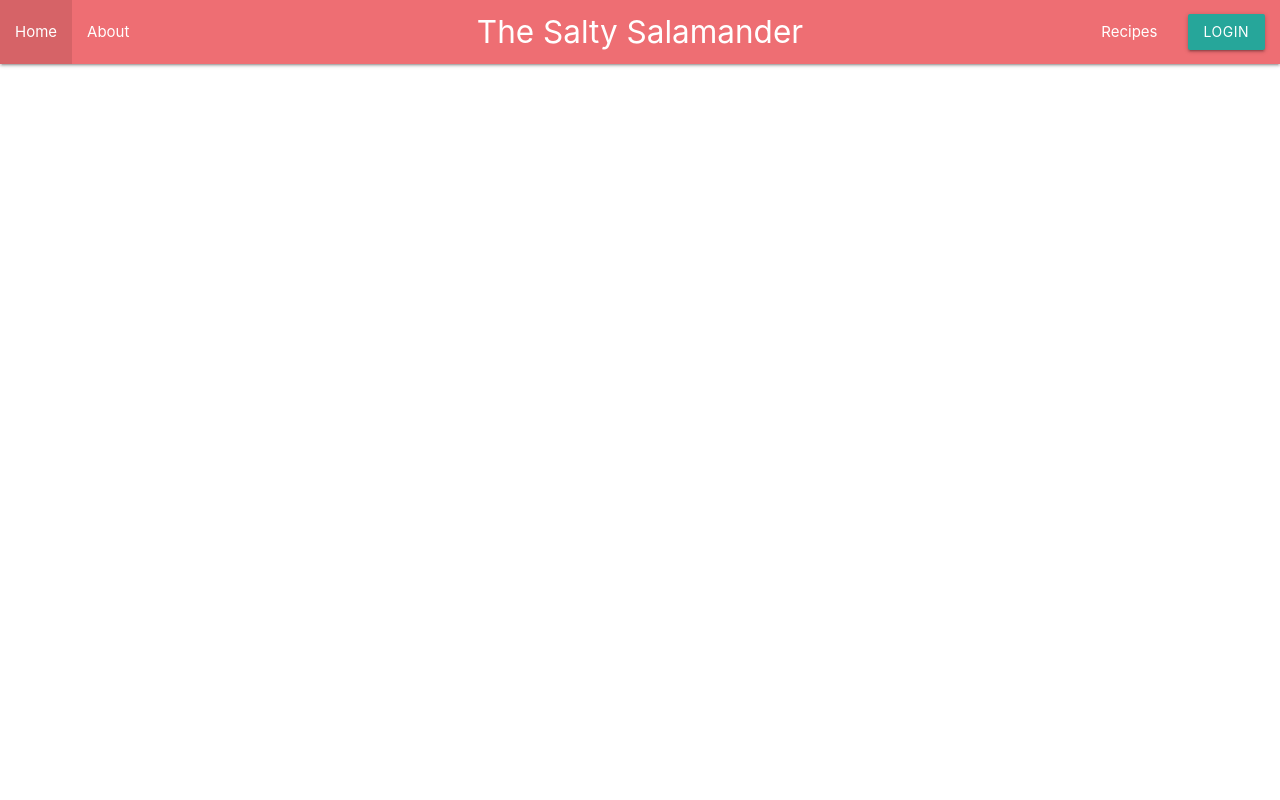
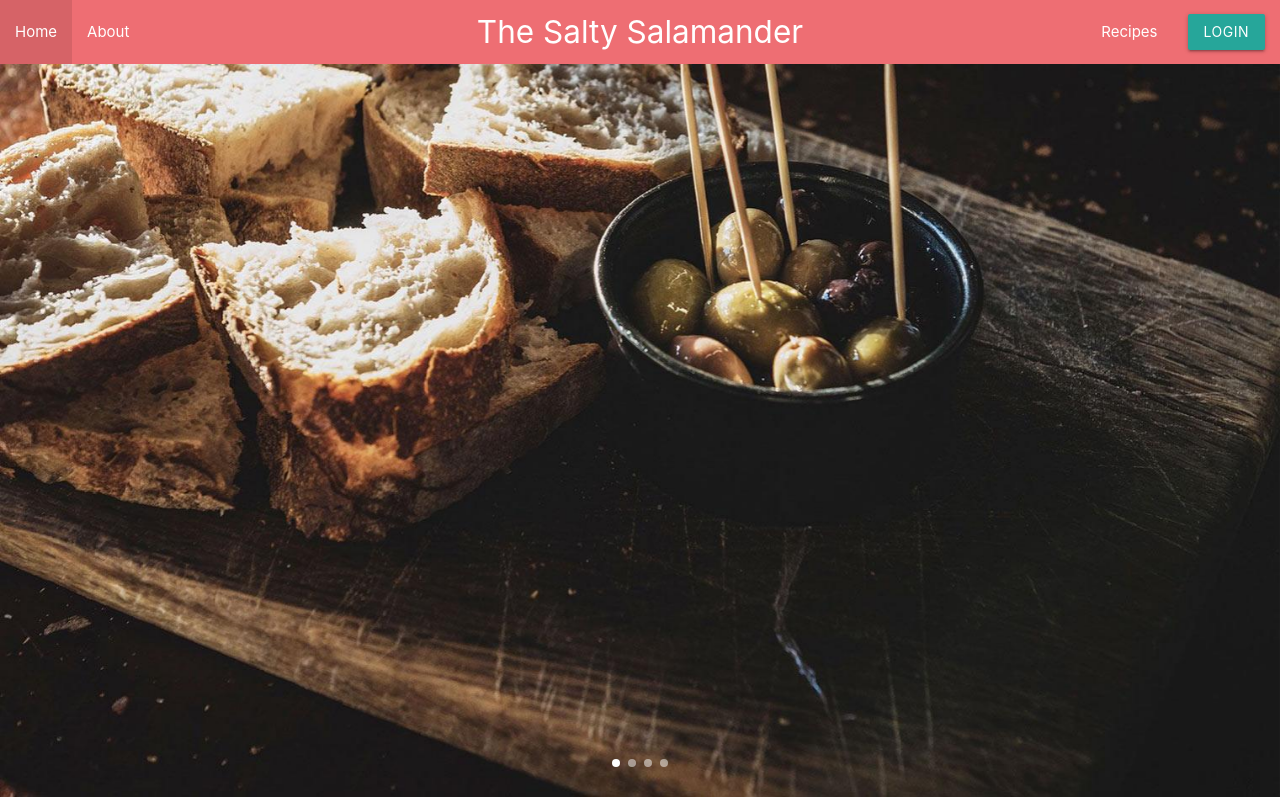
Before and after one commit to sps992/ms3-salty_salamander, a Flask app: page / in a window 1280 px wide. Run offline with Flask 2, Linux system fonts and the light colour scheme; some libraries are stand-ins or nearby versions.

Commit message:
Added materialize carousel slider

```diff
--- a/app.py
+++ b/app.py
@@ -17,6 +17,7 @@ mongo = PyMongo(app)
 def index():
     return render_template('index.html')
 
+
 if __name__ == '__main__':
     app.run(host=os.environ.get('IP'),
             port=int(os.environ.get('PORT')),
--- a/static/js/script.js
+++ b/static/js/script.js
@@ -1,10 +1,11 @@
-document.addEventListener('DOMContentLoaded', function() {
-    var elems = document.querySelectorAll('.sidenav');
-    var instances = M.Sidenav.init(elems, options);
-  });
+ // jQuery
 
-  // Or with jQuery
+$(document).ready(function(){
+    $('.sidenav').sidenav();
 
-  $(document).ready(function(){
-    $('.sidenav').sidenav();
-  });
+    $('.carousel.carousel-slider').carousel({
+    fullWidth: true,
+    indicators: true
+    });
+
+});
--- a/templates/base.html
+++ b/templates/base.html
@@ -19,7 +19,8 @@
 
         <script src="https://code.jquery.com/jquery-3.4.1.min.js" integrity="sha256-CSXorXvZcTkaix6Yvo6HppcZGetbYMGWSFlBw8HfCJo=" crossorigin="anonymous"></script>
         <script src="https://cdnjs.cloudflare.com/ajax/libs/materialize/1.0.0/js/materialize.min.js"></script>
-        <script src="../static/js/script.js"></script>
+         <script src="../static/js/script.js"></script>
+
     </body>
 
 </html>
--- a/templates/index.html
+++ b/templates/index.html
@@ -19,12 +19,18 @@
         </div>
     </nav>
     <ul class="sidenav" id="mobile-demo">
-    <li class="active" ><a href="#">Home</a></li>
-    <li><a href="#">About</a></li>
-    <li><a href="#">Recipes</a></li>
-    <li><a class="waves-effect waves-light btn" href="#">Login</a></li>
-  </ul>
+        <li class="active" ><a href="#">Home</a></li>
+        <li><a href="#">About</a></li>
+        <li><a href="#">Recipes</a></li>
+        <li><a class="waves-effect waves-light btn" href="#">Login</a></li>
+    </ul>
 
+  <div class="carousel carousel-slider">
+    <a class="carousel-item" href="#one!"><img src="../static/images/slide1-home.jpg"></a>
+    <a class="carousel-item" href="#two!"><img src="../static/images/slide1-home.jpg"></a>
+    <a class="carousel-item" href="#three!"><img src="../static/images/slide1-home.jpg"></a>
+    <a class="carousel-item" href="#four!"><img src="../static/images/slide1-home.jpg"></a>
+  </div>
         {% endblock %}
 
 
```
Also changed, not shown: static/fonts/slick.ttf (added), static/fonts/slick.woff (added), static/images/slide1-home.jpg (added), 2 other files.
